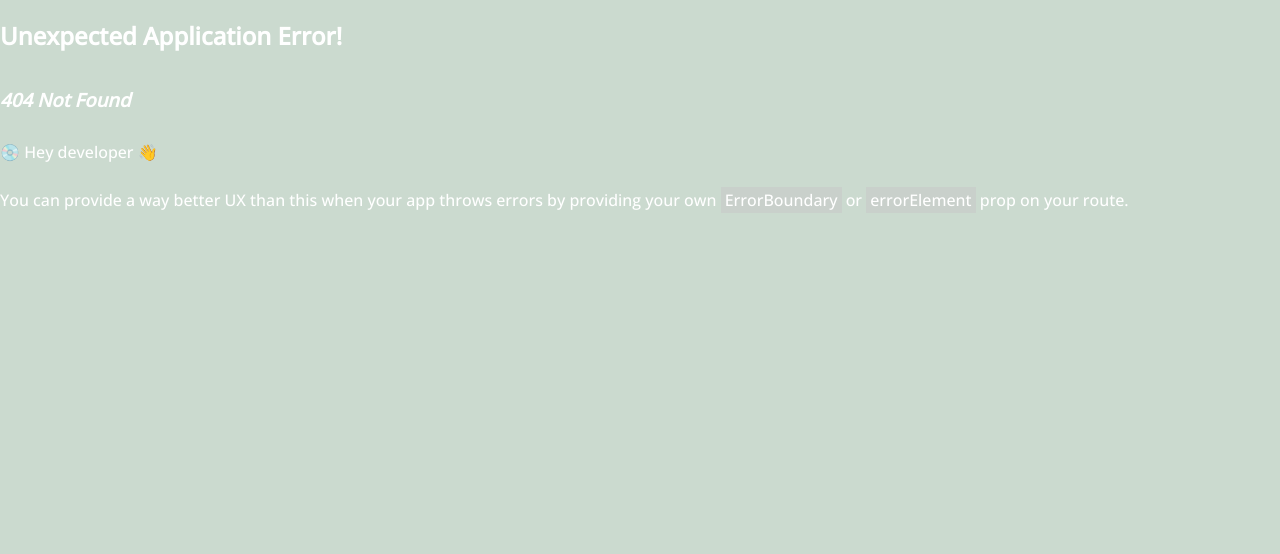
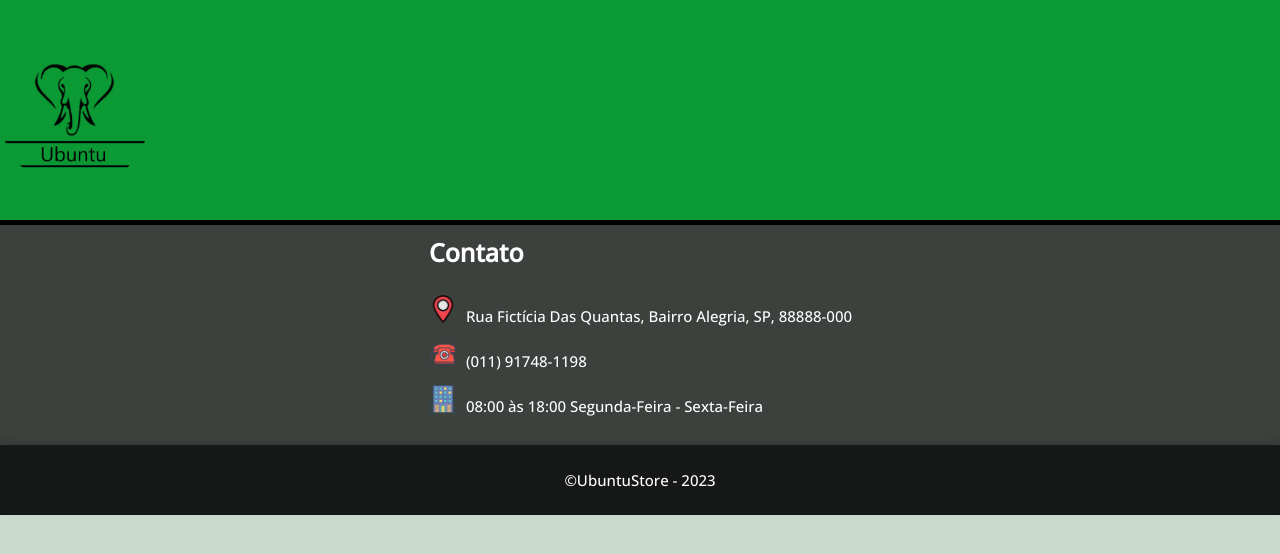
Before and after one commit to jardelrodriguespinto/UbuntuStoreFrontEnd, a React (Create React App) app: page /estabelecimentos/home in a window 1280 px wide. Before the commit this address had no page. Shown: the top 554 px of the page. Built offline with nearby package versions, Linux system fonts and the light colour scheme.

Commit message:
Tela de home Estabelecimento

```diff
--- /dev/null
+++ b/src/components/cabecalho/estabelecimento/Header.js
@@ -0,0 +1,78 @@
+import "./headerEstabelecimento.css";
+import { useNavigate } from "react-router-dom";
+import logoUbuntuStore from "../../assets/img/logo-ubuntu-store.jpeg";
+import { BotaoBaixeApp } from "../BotaoBaixeApp";
+import { menuItems } from "../MenuItems";
+import BotaoLogin from "../BotaoLogin";
+import HamburgerMenu from "../HamburgerMenu";
+
+
+function HeaderEstabelecimento(props) {
+  let logo = false;
+
+  if (props.logo === true) {
+    logo = true;
+  }
+
+  let baixar = false;
+
+  if (props.baixar === true) {
+    baixar = true;
+  }
+
+  let login = false;
+  if (props.login === true) {
+    login = true;
+  }
+  let menu = false;
+  if (props.menu === true) {
+    menu = true;
+  }
+  let menuClassName = "menu";
+  if (props.navClassName != null) {
+    menuClassName = props.menuClassName;
+  }
+
+  /*redifinir a lógica do menuhamburguer*/
+  const menuHamburguer = true;
+
+  const navigate = useNavigate();
+
+  let classeCss = "baixe-app";
+
+  function irParaHome() {
+    navigate("/");
+  }
+
+  return (
+    <nav className="nav">
+      <div className="nav-content">
+        {logo && (
+          <img
+            className="ubuntu-store-logo"
+            src={logoUbuntuStore}
+            onClick={irParaHome}
+            alt="Logo da empresa UbuntuStore"
+          />
+        )}
+        {menu && (
+          <ul className={menuClassName}>
+            {menuItems.map((menu, index) => {
+              return (
+                <li className="menu-items" key={index}>
+                  <a className="item" href={menu.url}>
+                    {menu.title}
+                  </a>
+                </li>
+              );
+            })}
+          </ul>
+        )}
+        {baixar && <BotaoBaixeApp classeCss={classeCss} />}
+        {login && <BotaoLogin />}
+        {menuHamburguer && <HamburgerMenu />}
+      </div>
+    </nav>
+  );
+}
+export default HeaderEstabelecimento;
--- /dev/null
+++ b/src/components/cabecalho/estabelecimento/header.css
@@ -0,0 +1,84 @@
+.nav {
+  display: flex;
+  width: 100%;
+  height: 220px;
+  background-color: rgb(11, 154, 52);
+  align-content: center;
+  justify-content: space-around;
+  border-style: solid;
+  border-width: 5px;
+  border-left: none;
+  border-right: none;
+  border-top: none;
+  border-color: black;
+}
+
+.nav-content {
+  display: flex;
+  background-color: rgb(11, 154, 52);
+  height: 100%;
+  width: 100%;
+  align-content: center;
+  justify-content: space-around;
+}
+
+.ubuntu-store-logo {
+  width: 200px;
+  height: 200px;
+  border-radius: 90px;
+  margin-top: 8px;
+  mix-blend-mode: multiply;
+}
+
+.ubuntu-store-logo:hover {
+  cursor: pointer;
+}
+
+.menu {
+  display: flex;
+  background-color: rgb(11, 154, 52);
+  flex-direction: row;
+  width: 1000px;
+  justify-content: space-evenly;
+  font-size: 35px;
+}
+
+.menu-items {
+  display: flex;
+  align-self: center;
+  list-style-type: none;
+}
+
+.item {
+  text-decoration: none;
+  color: white;
+  font-family: "Roboto Mono", sans-serif;
+}
+
+@media only screen and (max-width: 1312px) {
+  .menu {
+    margin-top: 15px;
+    display: flex;
+    flex-direction: row;
+    width: 600px;
+    align-self: center;
+    font-size: 25px;
+  }
+  .nav-content {
+    justify-content: space-between;
+  }
+  .ubuntu-store-logo {
+    width: 150px;
+    height: 150px;
+    border-radius: 90px;
+    margin-top: 8px;
+    align-self: center;
+    mix-blend-mode: multiply;
+  }
+
+  @media only screen and (max-width: 1212px) {
+    .menu {
+      display: none;
+    }
+  }
+}
--- a/src/components/formulario-login/LoginForm.js
+++ b/src/components/formulario-login/LoginForm.js
@@ -1,6 +1,24 @@
 import "./loginForm.css";
 import logoUbuntuStore from "../../assets/img/logo-ubuntu-store.jpeg";
+import { useNavigate } from "react-router-dom";
+
+function login(){
+return true
+}
 function LoginForm() {
+  const navigate = useNavigate();
+  function navegarParaHome(){
+
+    let resposta = login()
+
+    if(resposta === true){
+
+      navigate("/estabelecimentos/home")
+
+    }
+
+  }
+
   return (
     <form className="formulario">
       <div className="form-img-backgroud">
@@ -12,7 +30,7 @@ function LoginForm() {
           placeholder="Usuario"
           name="usuario"
           type="text"
-          maxLength={30}
+          maxLength={50}
         />
         <input
           className="inputSenha"
@@ -22,7 +40,7 @@ function LoginForm() {
         />
       </div>
 
-      <button class="botao-login">Login</button>
+      <button class="botao-login" onClick={navegarParaHome}>Login</button>
     </form>
   );
 }
--- /dev/null
+++ b/src/routes/HomeEstabelecimento.js
@@ -0,0 +1,18 @@
+import React from 'react';
+import Header from '../components/cabecalho/Header';
+import Footer from '../components/Footer';
+import PrimeiraSecao from '../components/PrimeiraSecao';
+
+function HomeEstabelecimento() {
+  return (
+    <div>
+      <Header
+      logo={true}
+      />
+
+      <Footer />
+    </div>
+  );
+}
+
+export default HomeEstabelecimento;
--- a/src/components/Login.js
+++ b/src/routes/Login.js
@@ -1,6 +1,5 @@
 import '../assets/style/login.css';
-import Header from './cabecalho/Header';
-import LoginForm from './formulario-login/LoginForm';
+import LoginForm from '../components/formulario-login/LoginForm';
 
 
 
```
Also changed, not shown: src/index.js (+6 -1 lines).
